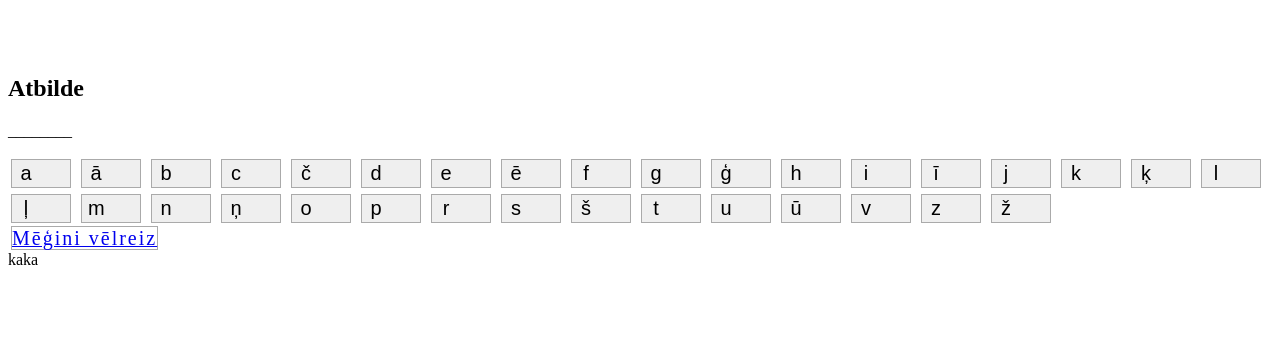
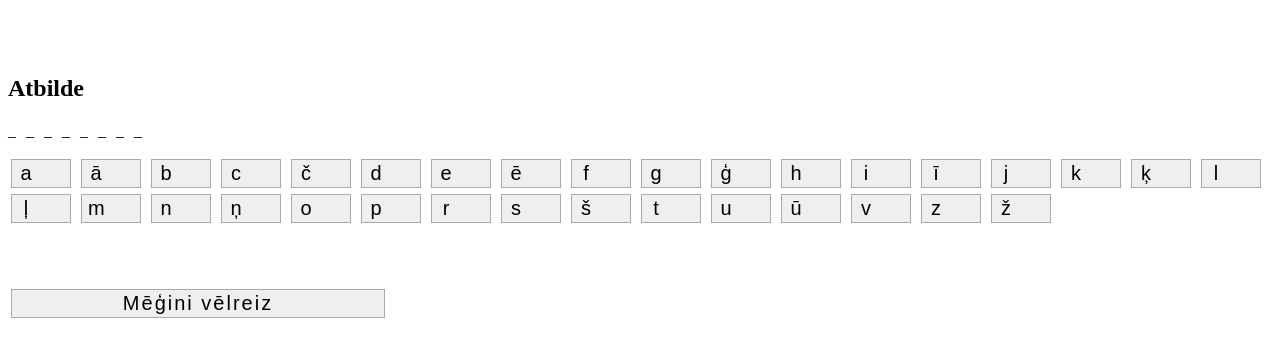
Before and after one commit to snamreg/Kar-tavas, a plain HTML site: page index.html in a window 1280 px wide. Shown: the part 61-418 px from the top of the page. Drawn offline with Linux system fonts and the light colour scheme.

Commit message:
update
yee

```diff
--- a/index.html
+++ b/index.html
@@ -28,18 +28,17 @@
       overflow: hidden;
 
     }
-   button1 {
-      font-size: 1.6em;
-      width: 160px;
-      margin: 3px;
-      border: solid 1px #aaa;
-      text-align: center;
-      font-size: 20px;
+   .otra {
+      width: 360px;
+      box-sizing: content-box;
       letter-spacing: 2px;
       white-space: nowrap;
       line-height: 25px;
       overflow: hidden;
       margin-top: 5%;
+    }
+    #rezultats {
+      letter-spacing: 10px;
     }
  </style>
 
@@ -78,7 +77,7 @@
  <button id = "ž" onclick = "funkcija('ž')"> ž </button>
 
 <div>
-   <a href="javascript:location.reload(true)"><button1> Mēģini vēlreiz</button1></a>
+   <a href="javascript:location.reload(true)"><button class="otra"> Mēģini vēlreiz</button></a>
 </div>
 
  <script>
@@ -110,7 +109,7 @@
        uzzimetSvitrinas();
     }
 
-    function uzzimetSvitrinas(){
+    function uzzimetSvitrinas (){
        console.log("irsvitras!")
        for(simbols in vajadzigais_vards){
           vards_procesa +="_"
@@ -136,6 +135,3 @@
 
 </body>
 </html>
-
-
-kaka
```
